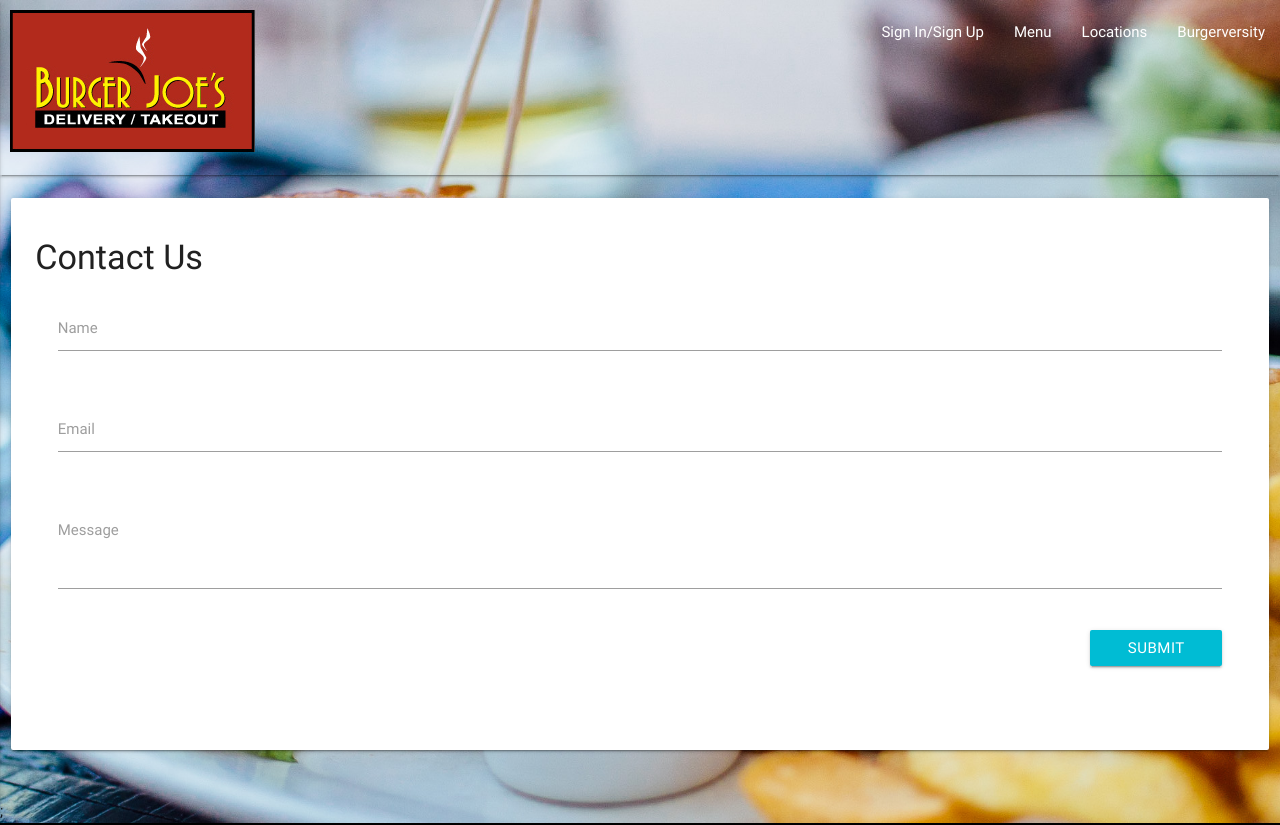
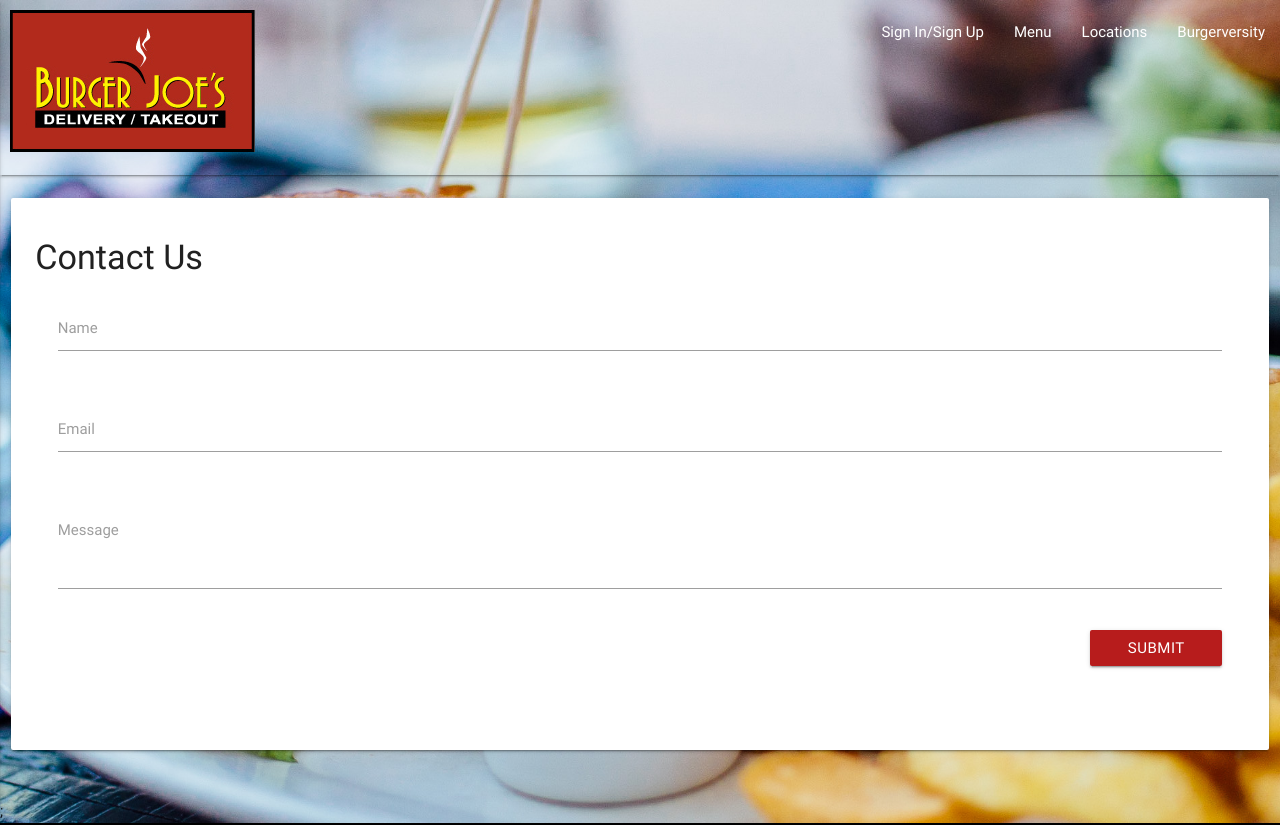
Before and after one commit to davidthrasher/BurgerJoes, a React (Create React App) app in the folder client/: page /contact in a window 1280 px wide. Shown: the top 825 px of the page. Built offline with nearby package versions, Linux system fonts and the light colour scheme; some icons are missing; what auth0-js would draw is missing.

Commit message:
Updated contact submit button color

```diff
--- a/client/src/components/Contactus/contactus.js
+++ b/client/src/components/Contactus/contactus.js
@@ -30,7 +30,7 @@ const Contact = () =>
                          </div>
                          <div className="row">
                            <div className="input-field col s12">
-                             <button className="btn cyan waves-effect waves-light right" type="submit" name="action">Submit
+                             <button className="btn red darken-4 waves-effect waves-light right" type="submit" name="action">Submit
                                <i className="mdi-content-send right"></i>
                              </button>
                            </div>
```
